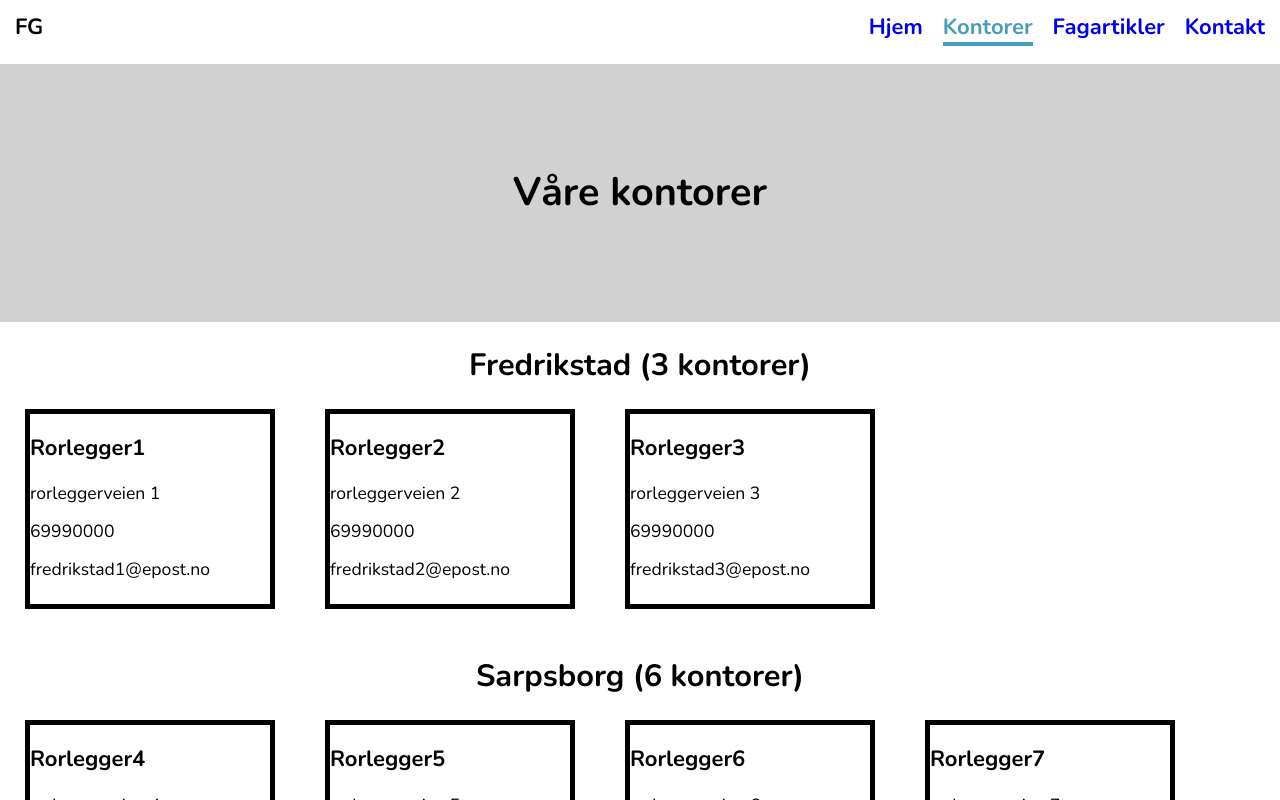
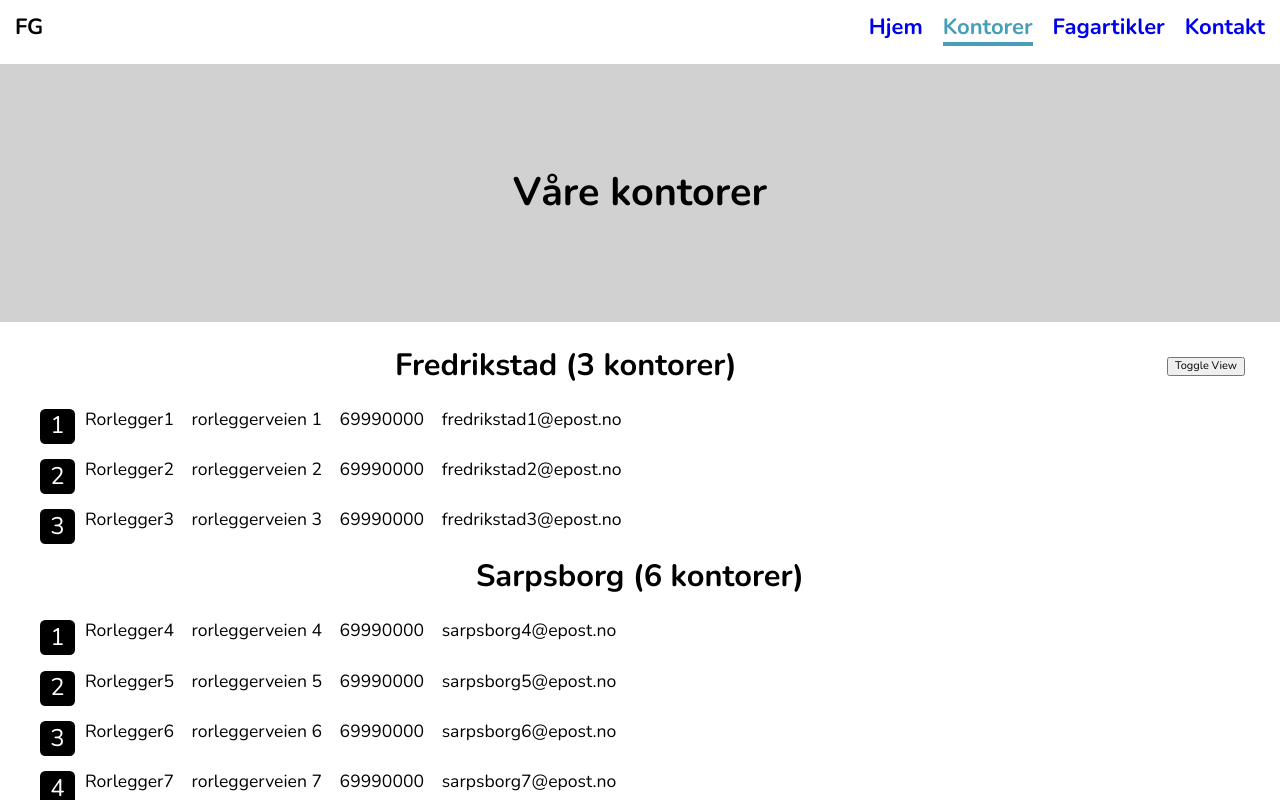
Before and after one commit to andersbss/eksamen, a React app in the folder client/: page /kontorer in a window 1280 px wide. Shown: the top 800 px of the page. Built offline with nearby package versions, Linux system fonts and the light colour scheme.

Commit message:
Added OfficeList and OfficeViewToggle to Offices-page

```diff
--- a/client/src/pages/offices/index.jsx
+++ b/client/src/pages/offices/index.jsx
@@ -1,13 +1,26 @@
-import React from 'react';
+import React, { useState } from 'react';
 import Jumbotron from '../../components/Jumbotron';
-import OfficesGrid from '../../components/OfficeGrid';
+import OfficeGrid from '../../components/OfficeGrid';
+import OfficeList from '../../components/OfficeList';
+import OfficeViewToggle from '../../components/OfficeViewToggle';
 import { officeList } from '../../offices';
 
-const Offices = () => (
-  <>
-    <Jumbotron headerText="Våre kontorer" />
-    <OfficesGrid officeList={officeList} />
-  </>
-);
+const Offices = () => {
+  const [toggleView, setToggleView] = useState(false);
+
+  const handleToggle = React.useCallback(() => setToggleView(!toggleView), [
+    toggleView,
+    setToggleView,
+  ]);
+
+  return (
+    <>
+      <Jumbotron headerText="Våre kontorer" />
+      <OfficeViewToggle handleToggleView={handleToggle} />
+      {toggleView && <OfficeGrid officeList={officeList} />}
+      {!toggleView && <OfficeList officeList={officeList} />}
+    </>
+  );
+};
 
 export default Offices;
```
